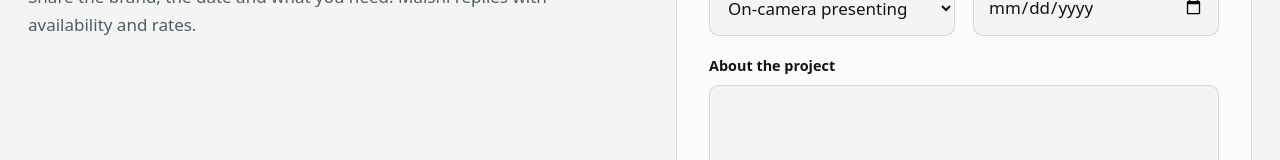
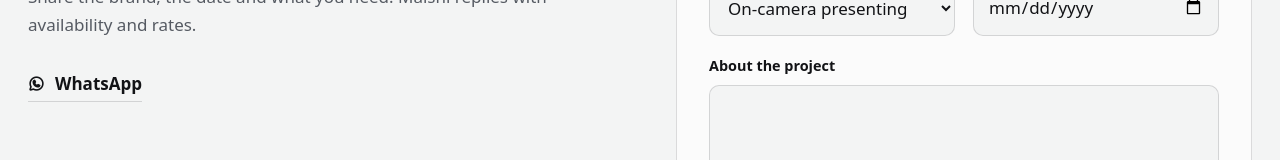
Before and after one commit to abiwork12345/malshi-portfolio, a plain HTML site: page index.html in a window 1280 px wide. Shown: the part 6663-6823 px from the top of the page. Drawn offline with nearby package versions, Linux system fonts and the light colour scheme; a web font is replaced by a local one.

Commit message:
Add WhatsApp number so the booking form sends enquiries
Co-Authored-By: Claude Opus 5.5 <noreply@anthropic.com>

```diff
--- a/index.html
+++ b/index.html
@@ -417,7 +417,7 @@ dialog::backdrop{background:rgba(8,9,10,.86);backdrop-filter:blur(6px)}
 <script>
 /* ---------- EDIT ME ---------- */
 const CONFIG = {
-  whatsapp: "",   // digits only with country code, e.g. "94771234567"
+  whatsapp: "94727979859",   // digits only with country code, e.g. "94771234567"
   email: "",      // e.g. "hello@example.com"
   instagram: "",  // full profile URL
   tiktok: "",     // full profile URL
```
